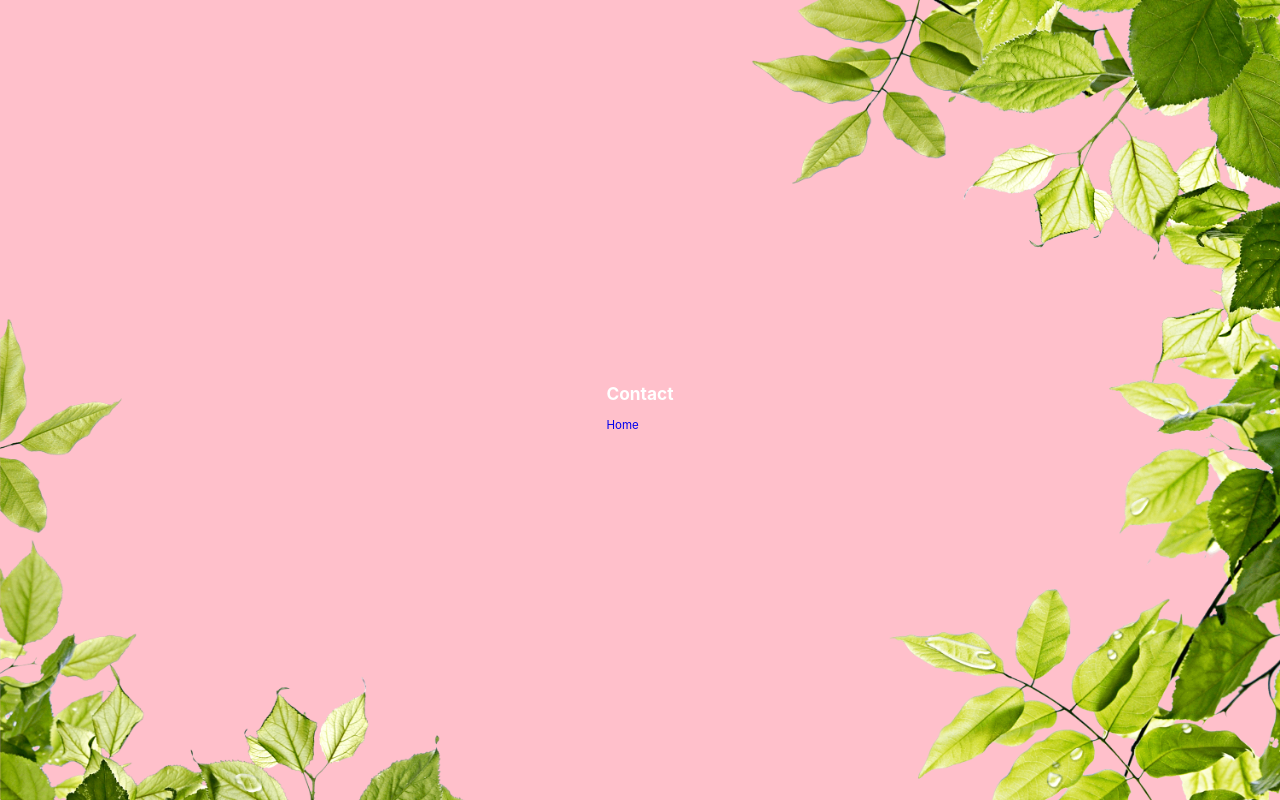
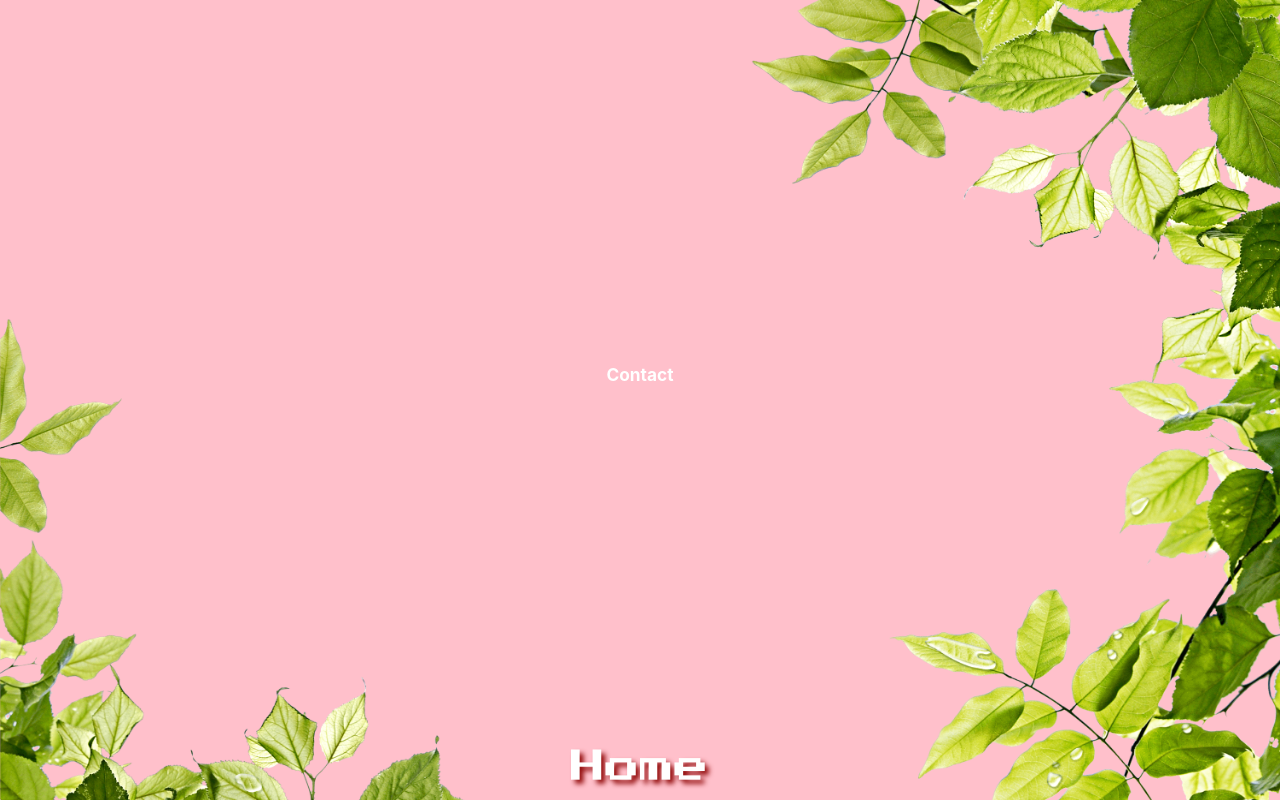
Before and after one commit to evapodaca87/maxwell-hits, a React (Create React App) app: page /contact in a window 1280 px wide. Built offline with nearby package versions, Linux system fonts and the light colour scheme.

Commit message:
fixed flex style on music and contact pages

```diff
--- a/src/App.css
+++ b/src/App.css
@@ -22,6 +22,7 @@ h1 {
     font-family: 'Press Start 2P', cursive;
     margin: auto;
     width: auto;
+    text-align: center;
 }
 .nav {
     display: flex;
@@ -36,4 +37,33 @@ h1 {
 }
 a {
     text-decoration: none;
+    color: white;
 }
+.music{
+    display: flex;
+    flex-direction: column;
+    text-align: center;
+    justify-content: space-between;
+    height: 100vh;
+}
+.contact{
+    display: flex;
+    flex-direction: column;
+    text-align: center;
+    justify-content: space-between;
+    height: 100vh;
+}
+.foot{
+    display: flex;
+    text-align: center;
+    flex-direction: column;
+    justify-content: flex-end;
+    color: white;
+    margin-bottom: 2vh;
+    font-size: 3rem;
+    font-family: 'Press Start 2P', cursive;
+    text-shadow: 4px 4px 5px rgba(148, 13, 13);
+}
+.space{
+
+}
--- a/src/Component/Contact.js
+++ b/src/Component/Contact.js
@@ -3,6 +3,7 @@ import { Link } from 'react-router-dom';
 
 const Contact = () => (
     <div className='contact'>
+    <div className="space"></div>
         <h2>Contact</h2>
         <div className='foot'>
             <Link to='/'>Home</Link>
--- a/src/Component/Music.js
+++ b/src/Component/Music.js
@@ -3,6 +3,7 @@ import { Link } from 'react-router-dom';
 
 const Music = () => (
     <div className='music'>
+    <div className="space"></div>
         <h2>Music</h2>
 
         <div className='foot'>
```
